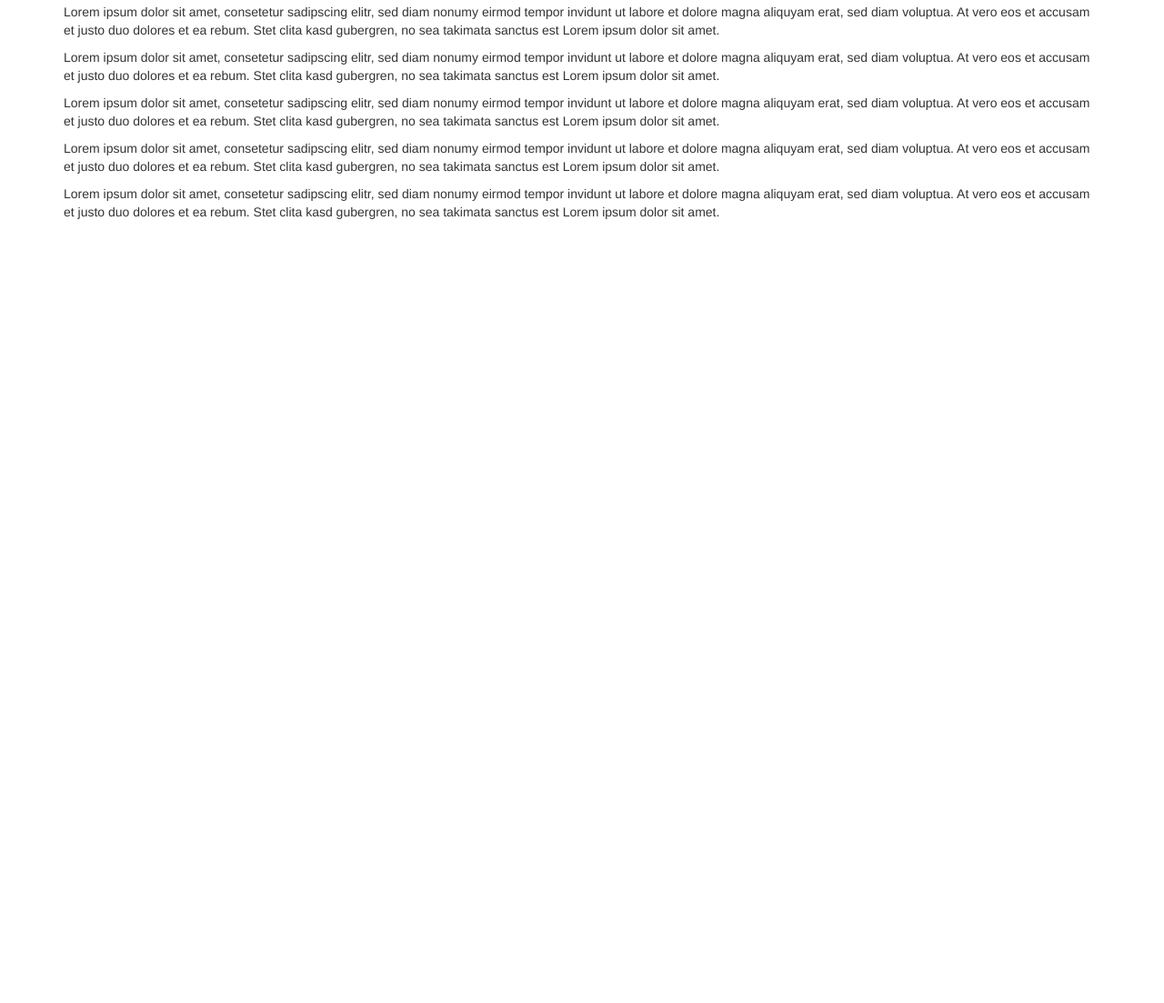
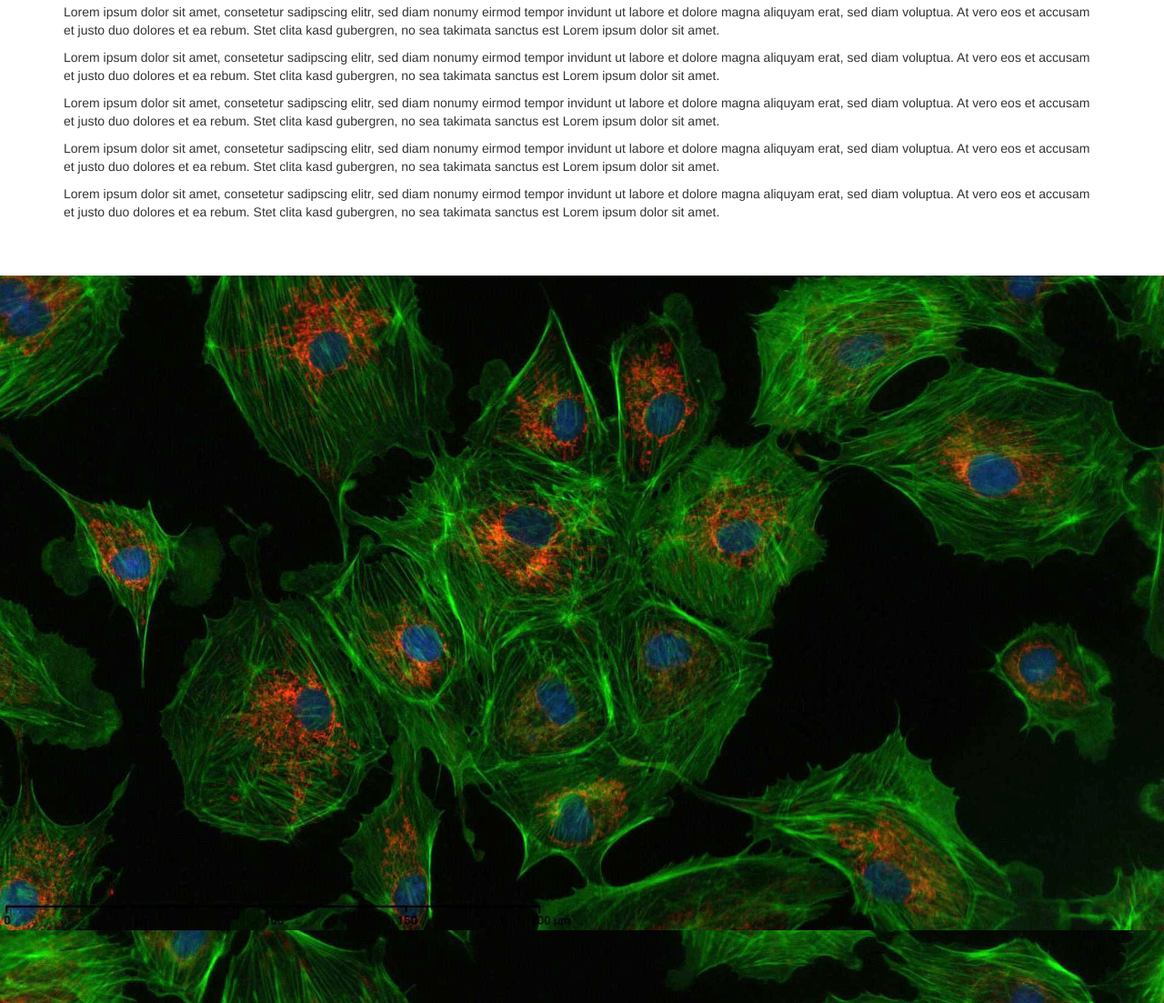
Before and after one commit to TissueMAPS/TmWebsite, a website: page index.html in a window 1280 px wide. Shown: the part 3777-4880 px from the top of the page at 91% size. Before the commit the page ends 4080 px from the top, so only its background shows below. Drawn offline with nearby package versions, Linux system fonts and the light colour scheme.

Commit message:
Add background at end

```diff
--- a/index.html
+++ b/index.html
@@ -323,6 +323,8 @@
     </div>
   </section>
 
+  <div class="background-image-container"></div>
+
   <script type="text/javascript" src="//code.jquery.com/jquery-1.11.0.min.js"></script>
   <script type="text/javascript" src="//code.jquery.com/jquery-migrate-1.2.1.min.js"></script>
   <script type="text/javascript" src="libs/slick/slick.min.js"></script>
```
